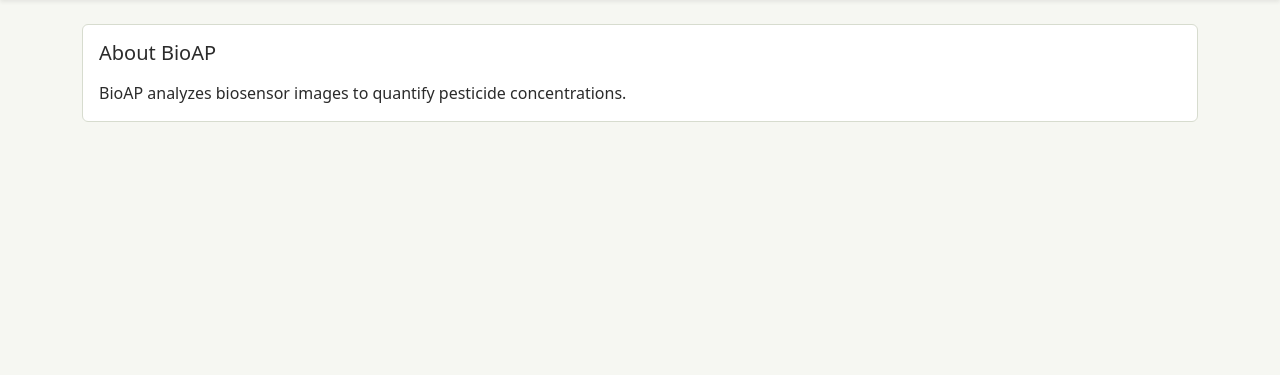
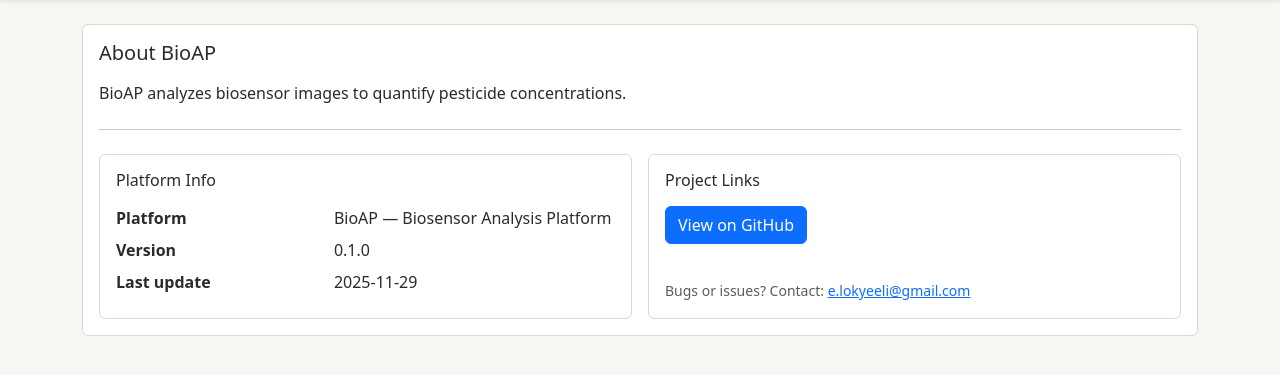
Before and after one commit to e-muzi/bioap-flask, a Flask app: page /about in a window 1280 px wide. Shown: the part 63-438 px from the top of the page. Run offline with Flask 3, Linux system fonts and the light colour scheme; parts of the project's set-up code (start-up, migrations or seed data) failed here and were passed over; some libraries are stand-ins or nearby versions.

Commit message:
feat: updated about page with useful information and cleaned setting page

```diff
--- a/templates/about.html
+++ b/templates/about.html
@@ -5,6 +5,35 @@
     <div class="card-body">
       <h5 class="card-title mb-3">About BioAP</h5>
       <p class="mb-0">BioAP analyzes biosensor images to quantify pesticide concentrations.</p>
+      <hr class="my-4" />
+      <div class="row g-3">
+        <div class="col-12 col-md-6">
+          <div class="border rounded p-3 h-100">
+            <h6 class="mb-3">Platform Info</h6>
+            <dl class="row mb-0">
+              <dt class="col-5">Platform</dt>
+              <dd class="col-7">BioAP — Biosensor Analysis Platform</dd>
+              <dt class="col-5">Version</dt>
+              <dd class="col-7">0.1.0</dd>
+              <dt class="col-5">Last update</dt>
+              <dd class="col-7">2025-11-29</dd>
+            </dl>
+          </div>
+        </div>
+        <div class="col-12 col-md-6">
+          <div class="border rounded p-3 h-100 d-flex flex-column">
+            <h6 class="mb-3">Project Links</h6>
+            <div class="mb-3">
+              <a class="btn btn-primary" href="https://github.com/e-muzi/bioap-flask" target="_blank" rel="noopener">
+                View on GitHub
+              </a>
+            </div>
+            <div class="mt-auto">
+              <small class="text-muted">Bugs or issues? Contact: <a href="mailto:e.lokyeeli@gmail.com">e.lokyeeli@gmail.com</a></small>
+            </div>
+          </div>
+        </div>
+      </div>
     </div>
   </div>
 {% endblock %}
```
Also changed, not shown: templates/settings.html (+0 -8 lines).
